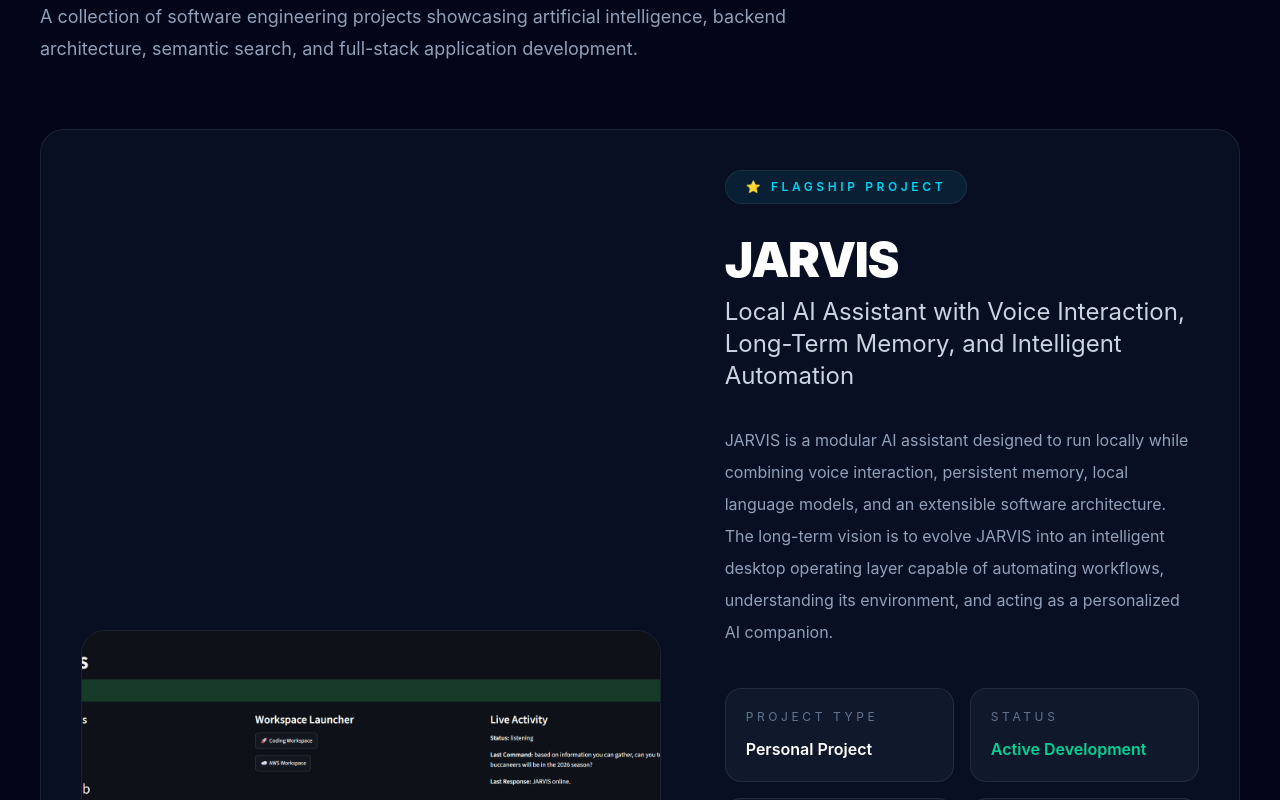
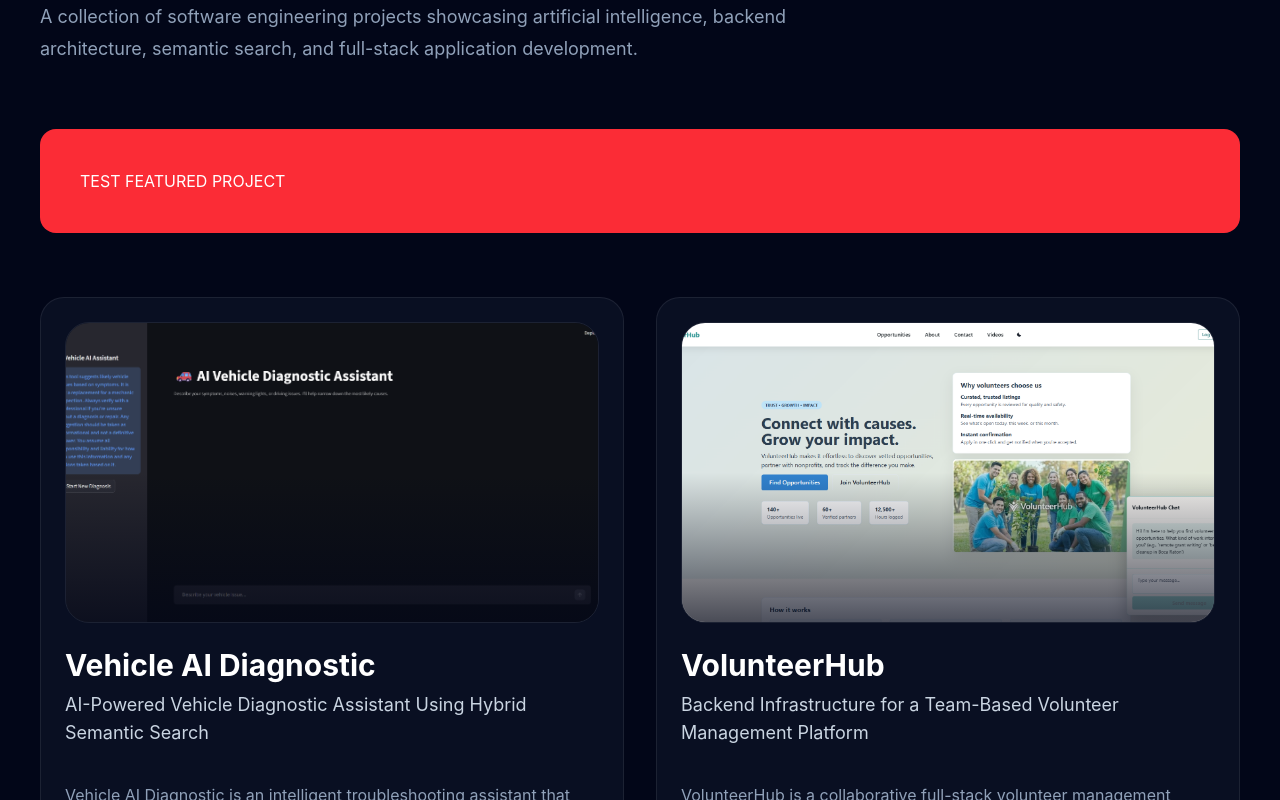
Before and after one commit to CPruett24/portfolio-website, a Next.js app: page / in a window 1280 px wide. Shown: the part 1800-2600 px from the top of the page. Built offline with nearby package versions, Linux system fonts and the light colour scheme.

Commit message:
test: replace projects wrapper

```diff
--- a/src/components/sections/Projects.tsx
+++ b/src/components/sections/Projects.tsx
@@ -19,14 +19,9 @@ export default function Projects() {
         subtitle="A collection of software engineering projects showcasing artificial intelligence, backend architecture, semantic search, and full-stack application development."
       />
 
-      {featured && (
-        <div className="mt-16">
-          <ProjectCard
-            project={featured}
-            featured
-          />
-        </div>
-      )}
+      <div className="mt-16 rounded-2xl bg-red-500 p-10 text-white">
+        TEST FEATURED PROJECT
+      </div>
 
       <div className="mt-16 grid gap-8 lg:grid-cols-2">
         {others.map((project) => (
```
